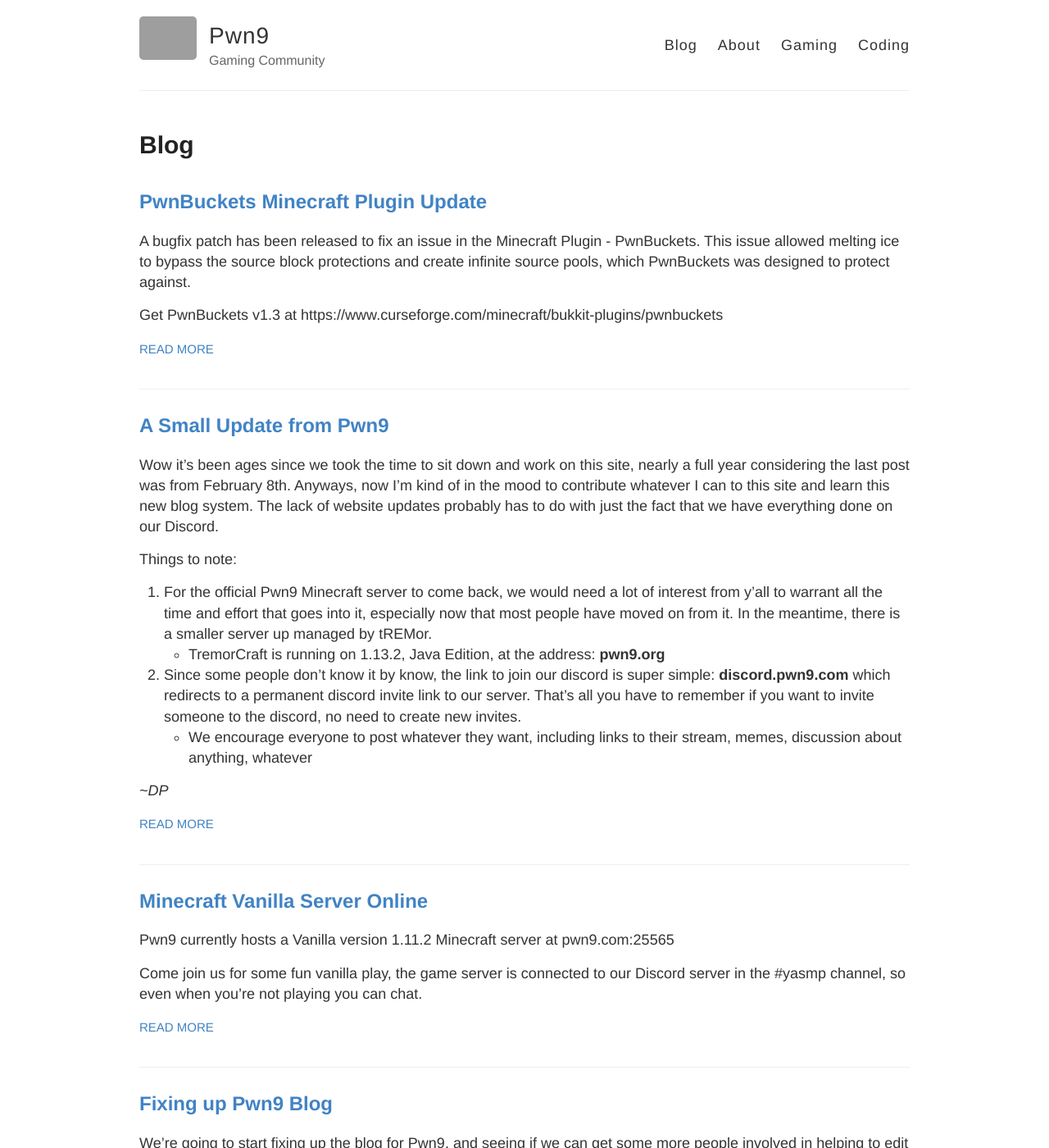
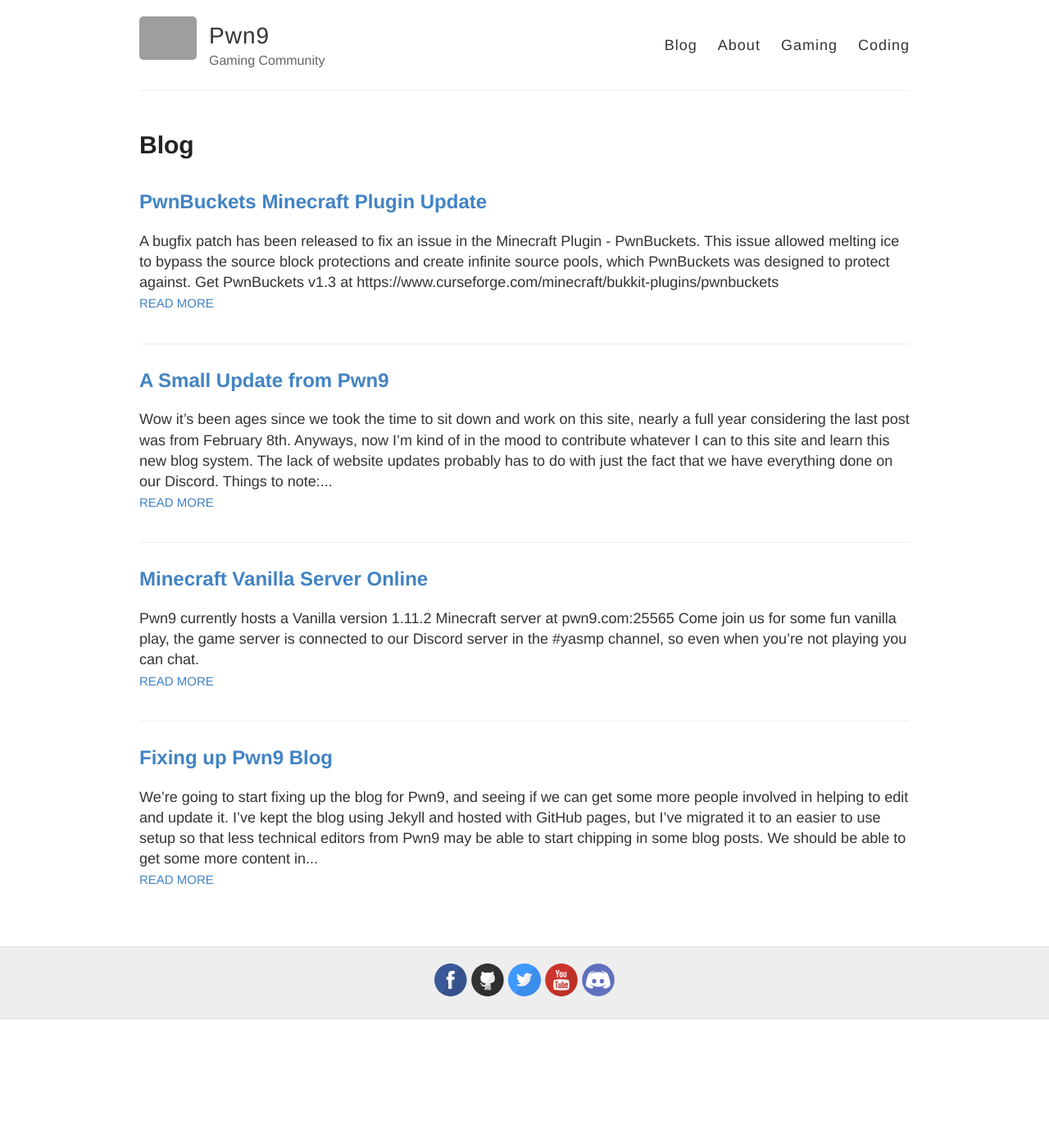
Before and after one commit to Pwn9/blog-pwn9-com.github.io, a Jekyll site: the page built from blog.md, in a window 1280 px wide and 1400 px high. Shown: the whole window at 82% size. Built offline with Jekyll 4.4.1, drawn with Linux system fonts in a browser that asks for light colours; some of the changed lines change nothing that is shown; some of the changed text lies outside the part shown; grey boxes are pictures that could not be loaded.

Commit message:
trying to get post excerpt to actually work

```diff
--- a/_layouts/archive.html
+++ b/_layouts/archive.html
@@ -20,7 +20,7 @@ layout: default
       <h2><a href="{{ site.baseurl }}{{ post.url }}">{{ post.title }}</a></h2>
 
       <div class="entry">
-        {{ post.excerpt }}
+        {{ post.excerpt | strip_html | truncatewords:75 }}
       </div>
 
       <a href="{{ site.baseurl }}{{ post.url }}" class="read-more">Read More</a>
--- a/_posts/2018-02-04-fixing-the-blog.md
+++ b/_posts/2018-02-04-fixing-the-blog.md
@@ -1,5 +1,6 @@
 ---
 published: true
+layout: post
 author: tremor
 title: Fixing up Pwn9 Blog
 ---
--- a/_posts/2018-02-08-Minecraft-Vanilla.md
+++ b/_posts/2018-02-08-Minecraft-Vanilla.md
@@ -1,5 +1,6 @@
 ---
 published: true
+layout: post
 author: tremor
 title: Minecraft Vanilla Server Online
 ---
--- a/_posts/2019-01-29-Small-Update.md
+++ b/_posts/2019-01-29-Small-Update.md
@@ -1,5 +1,6 @@
 ---
 published: true
+layout: post
 author: dp
 title: A Small Update from Pwn9
 ---
--- a/_posts/2019-02-10-PwnBuckets-Update.md
+++ b/_posts/2019-02-10-PwnBuckets-Update.md
@@ -1,5 +1,6 @@
 ---
 published: true
+layout: post
 author: tremor
 title: PwnBuckets Minecraft Plugin Update
 ---
```
